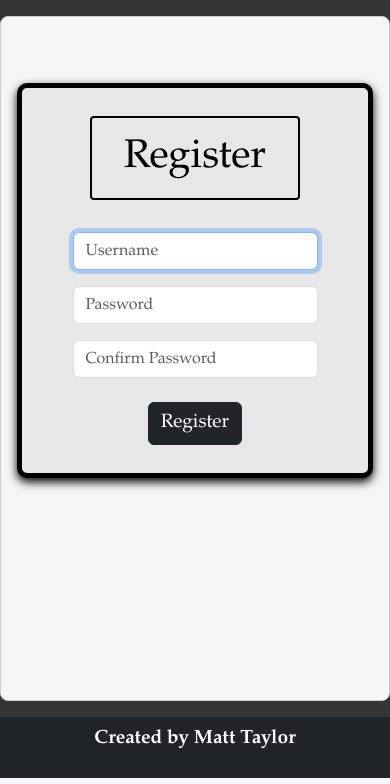
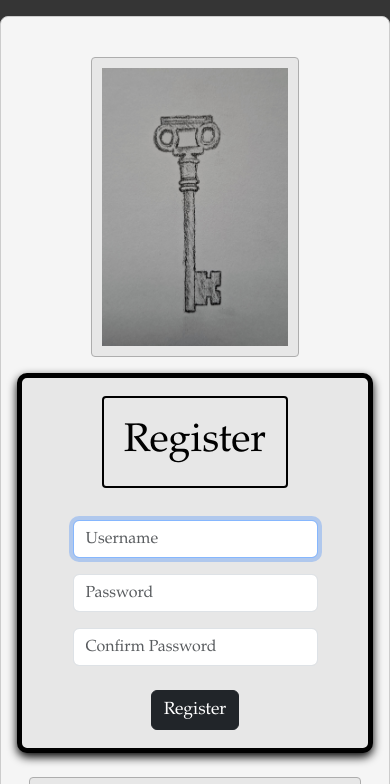
Before and after one commit to MJ-NT/Glass-Darkly, a Flask app: page /register in a window 390 px wide. Shown: the part 66-850 px from the top of the page. Run offline with Flask 3, Linux system fonts and the light colour scheme; grey boxes are pictures that could not be loaded.

Commit message:
Added images to static, multiple style changes to incorporate images in templates. Aletered README.

```diff
--- a/static/styles.css
+++ b/static/styles.css
@@ -17,7 +17,7 @@ h1
 {
     font-size: 2.5rem;
     margin: 0.5rem 0 2rem 0;
-    padding: 1rem 2rem;
+    padding: 1.25rem;
     border: 2px solid #000000;
     border-radius: 0.25rem;
     display: inline-block;
@@ -43,7 +43,7 @@ h1
 
 .btn
 {
-    font-size: 1.2rem
+    font-size: 1.1rem
 }
 
 .btn-dark:hover
@@ -100,8 +100,24 @@ h1
 
 .footer-text
 {
-    font-size: 1.2rem;
+    font-size: 1.1rem;
     font-weight: bold;
+}
+
+.key-img {
+    max-height: 300px;
+    object-fit: contain;
+    border: 1px solid #adadad;
+    border-radius: 0.25rem;
+    padding: 10px;
+    background-color: #e7e7e7;
+}
+
+.key-img:hover {
+    transform: scale(1.05);
+    background-color: #000000;
+    cursor: pointer;
+    transition: background-color 0.2s ease-in-out, transform 0.2s ease-in-out;;
 }
 
 .lore-block {
@@ -130,7 +146,7 @@ h1
 
 .option-text
 {
-    font-size: 1.2rem;
+    font-size: 1.1rem;
     font-weight: bold;
 }
 
@@ -141,7 +157,7 @@ h1
     border-radius: 0.5rem;
 }
 
-/* Smaller block within the page for the login and register containers */
+/* Smaller block within the page for the form containers */
 .prelanding {
     min-width: 200px;
     max-width: 400px; /* More mobile-friendly */
@@ -156,7 +172,7 @@ h1
     text-align: center;
 
     /* Style */
-    padding: 20px;
+    padding: 10px;
     background-color: #e7e7e7;
     border: 5px solid #000000;
     border-radius: 10px;
@@ -170,7 +186,7 @@ h1
 
 .alert .story-text
 {
-    font-size: 1.4rem;
+    font-size: 1.3rem;
 }
 
 .text-muted
--- a/templates/register.html
+++ b/templates/register.html
@@ -5,7 +5,12 @@
 {% endblock %}
 
 {% block content %}
-    <div class="prelanding">
+    <div class="container text-center my-4">
+        <div class="row justify-content-center align-items-center">
+            <div class="col-lg-4 col-md-4 col-sm-4 mb-3">
+                <img src="{{ url_for('static', filename='images/key2-vert.png') }}" class="img-fluid key-img" alt="Key 2">
+            </div>
+            <div class="col-lg-4 col-md-4 col-sm-8 mt-0 mb-3 prelanding">
                 <h1>Register</h1>
                 <form action="/register" method="post">
                     <div class="mb-3">
@@ -20,4 +25,9 @@
                     <button class="btn btn-dark m-2" type="submit">Register</button>
                 </form>
             </div>
+            <div class="col-lg-4 col-md-4 col-sm-4 mb-3 mt-2">
+                <img src="{{ url_for('static', filename='images/key3-vert.png') }}" class="img-fluid key-img" alt="Key 3">
+            </div>
+        </div>
+    </div>
 {% endblock %}
```
Also changed, not shown: templates/account.html (+11 -1 lines), templates/index.html (+13 -0 lines), templates/login.html (+11 -1 lines), README.md, static/images/key1-vert.png (added), static/images/key2-vert.png (added), 4 other files. Lines whose indentation alone changed are shown as unchanged.
